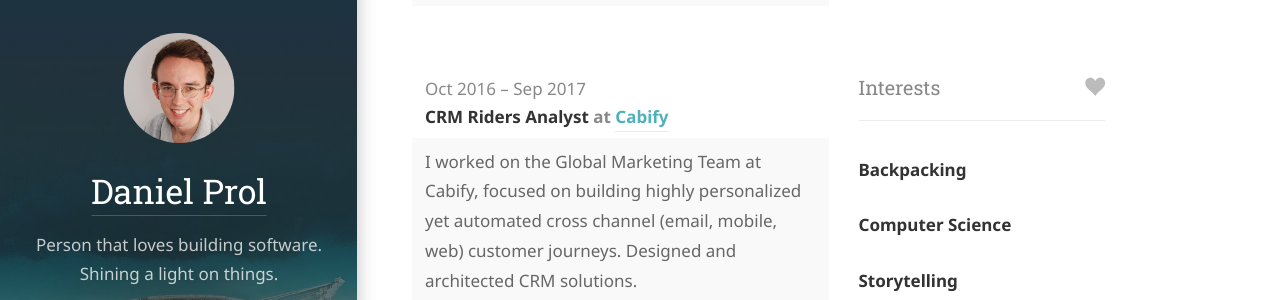
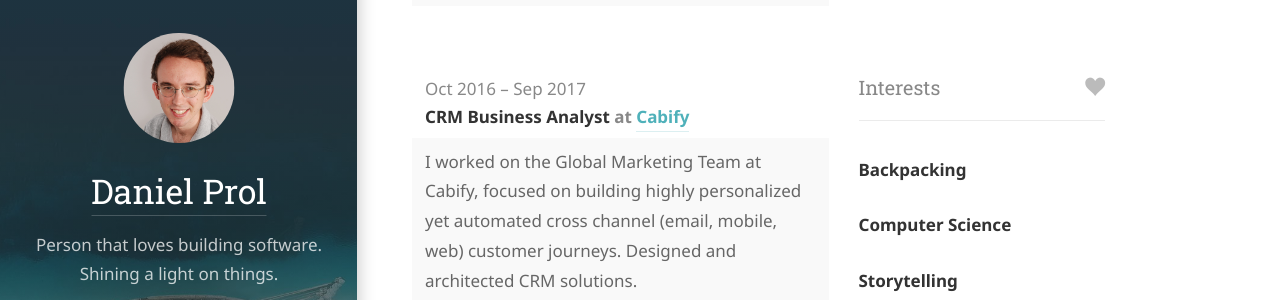
Before and after one commit to dprol/dprol.github.io, a Jekyll site: the page built from resume.md, in a window 1280 px wide and 900 px high, scrolled down 1245 px. Shown: the part 155-455 px from the top of the window. Built offline with Jekyll 4.4.1, drawn with Linux system fonts in a browser that asks for light colours; some web fonts are replaced.

Commit message:
Update resume.yml

```diff
--- a/_data/resume.yml
+++ b/_data/resume.yml
@@ -50,7 +50,7 @@ work:
     summary: >
       Led analytics for the marketing and operations team. I built the company's data & analytics infrastructure from the ground up and enabled Home Select employees to self serve data.
   - company: "Cabify"
-    position: "CRM Riders Analyst"
+    position: "CRM Business Analyst"
     website: "https://cabify.com/"
     startDate: "2016-10-01"
     endDate: "2017-09-01"
```
